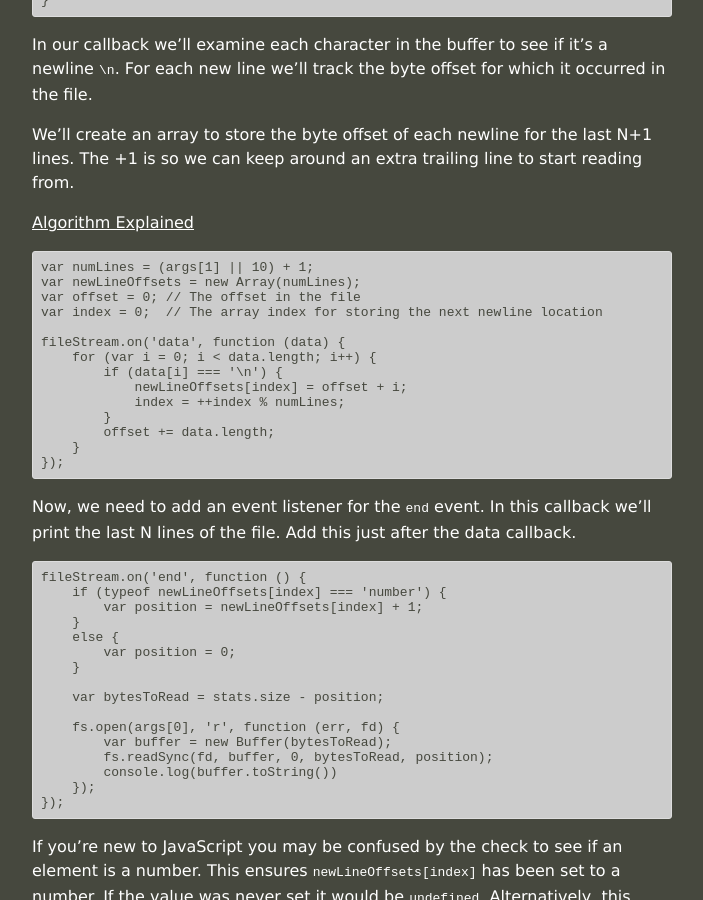
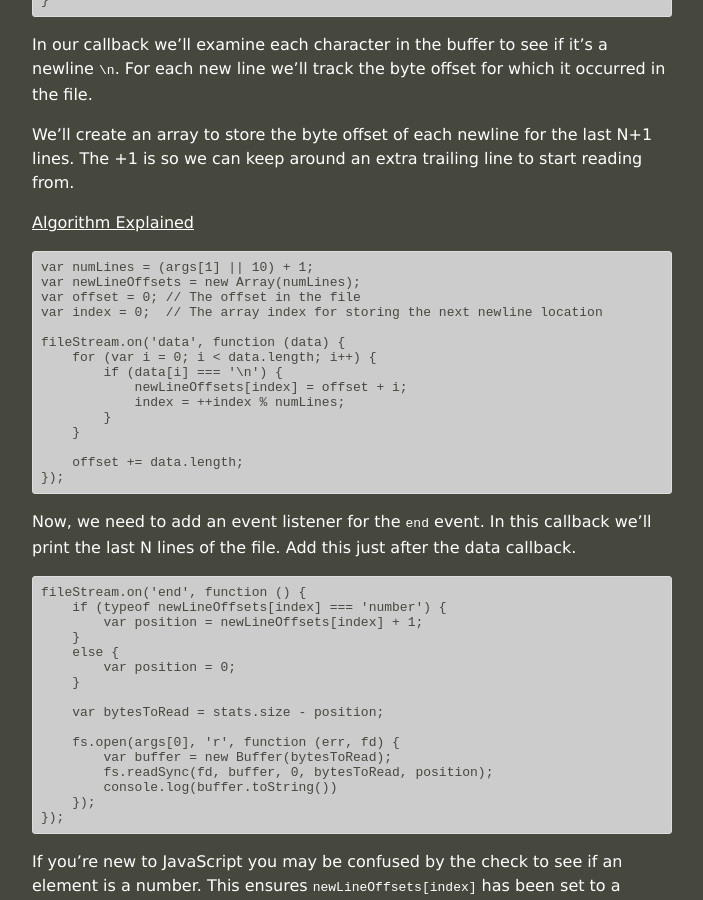
Before and after one commit to JavaScriptKC/workshop, a Jekyll site: the page built from _posts/2012-11-3-shell.md, in a window 1280 px wide and 900 px high, scrolled down 5410 px. Shown: the whole window, without its empty margins (288-991 px from the left). Built offline with Jekyll 4.4.1, drawn with Linux system fonts in a browser that asks for light colours.

````diff
--- a/_posts/2012-11-3-shell.md
+++ b/_posts/2012-11-3-shell.md
@@ -244,8 +244,9 @@ We'll create an array to store the byte offset of each newline for the last N+1
                 newLineOffsets[index] = offset + i;
                 index = ++index % numLines;
             }
-            offset += data.length;
         }
+
+        offset += data.length;
     });
 
 Now, we need to add an event listener for the ```end``` event. In this callback we'll print the last N lines of the file. Add this just after the data callback.
````
